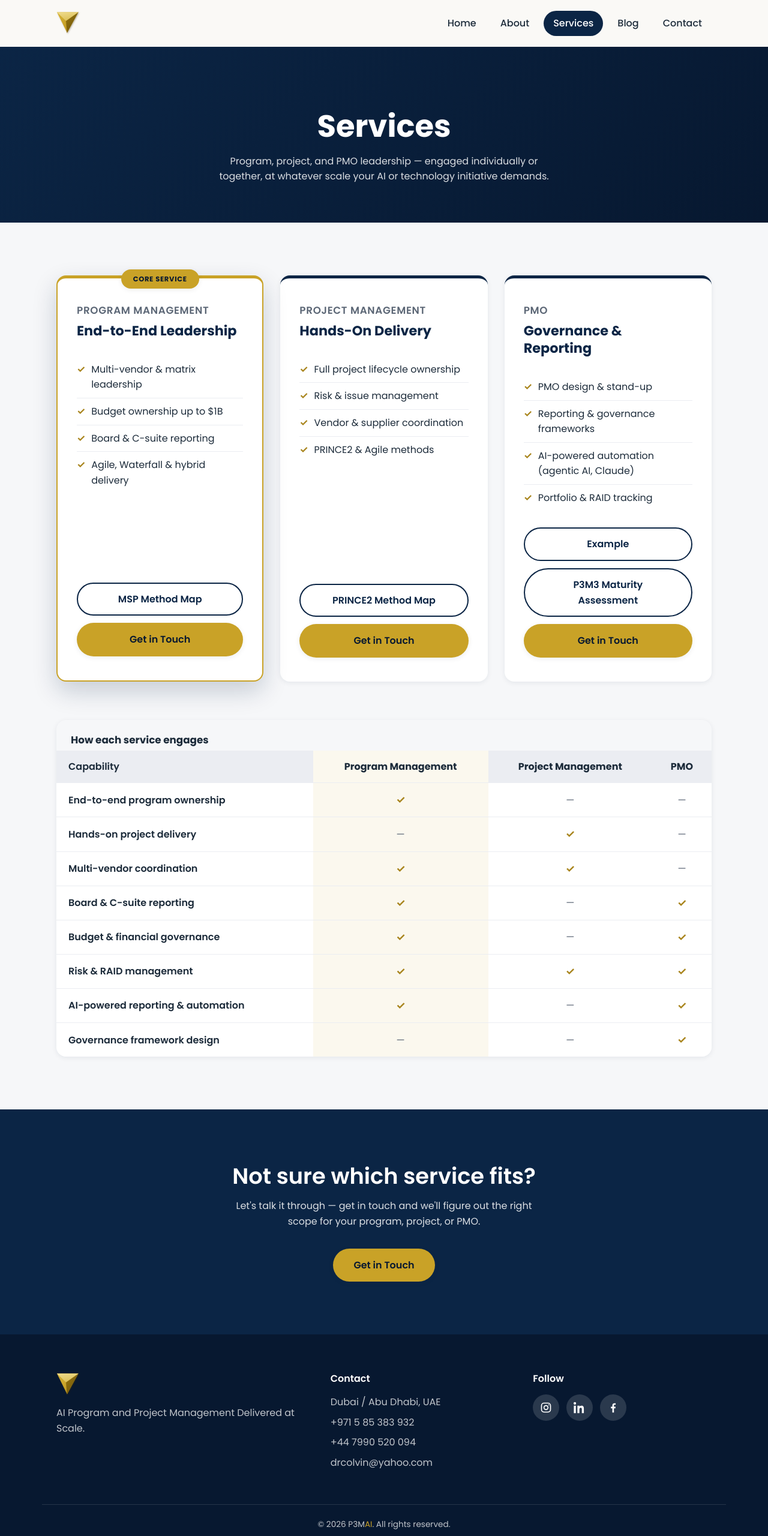
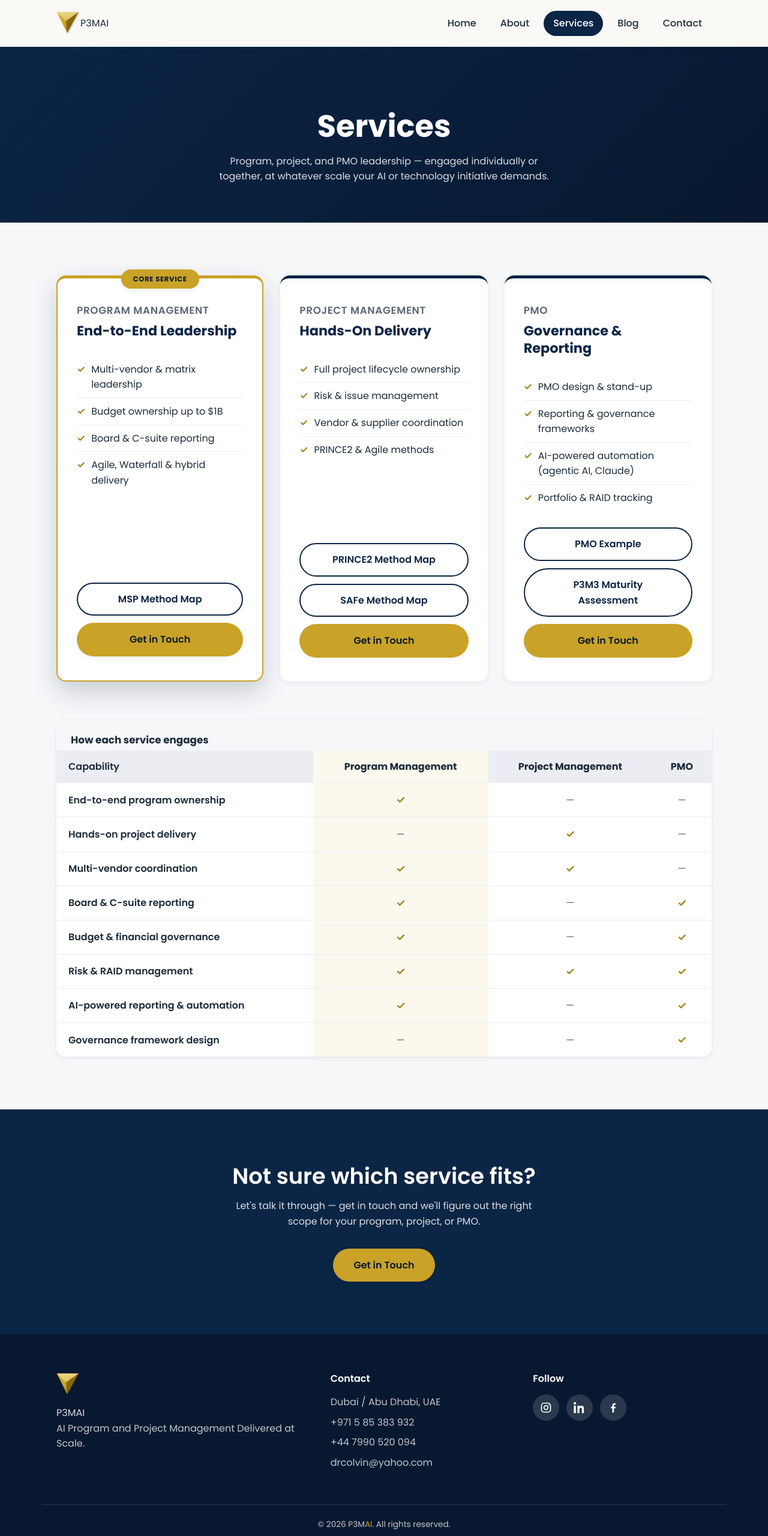
Before and after one commit to DRC63/p3mai-website, a plain HTML site: page services.html in a window 1280 px wide. Shown: the whole page at 60% size. Drawn offline with Linux system fonts and the light colour scheme.

Commit message:
Services: add SAFe Method Map button to the Project Management card
Adds a "SAFe Method Map" button alongside PRINCE2 in the Project Management
pricing card, plus the env-aware rewrite in script.js (localhost:5177 sentinel
in dev → https://apps.p3mai.com/safe in prod), mirroring the PRINCE2/MSP links.
Bumped services.html's script.js ref to ?v=4 to bust the Rise edge cache.

Co-Authored-By: Claude Opus 4.8 <noreply@anthropic.com>

```diff
--- a/script.js
+++ b/script.js
@@ -34,6 +34,16 @@ document.addEventListener('DOMContentLoaded', function () {
   );
   if (methodMapLink && !isLocalContext) {
     methodMapLink.href = 'https://apps.p3mai.com/prince2';
+  }
+
+  /* ---------- SAFe Method Map app link (env-aware) ---------- */
+  // Project pillar's scaled-agile app; localhost:5177 sentinel in dev (method-map
+  // run with FRAMEWORK_KEY=safe-essential), the front door in prod.
+  var safeLink = document.querySelector(
+    'a[href*="localhost:5177"], a[href*="safe-method-map.onrender.com"], a[href*="apps.p3mai.com/safe"]'
+  );
+  if (safeLink && !isLocalContext) {
+    safeLink.href = 'https://apps.p3mai.com/safe';
   }
 
   /* ---------- P3M3 Maturity Assessment app link (env-aware) ---------- */
--- a/services.html
+++ b/services.html
@@ -5,11 +5,11 @@
   <meta name="viewport" content="width=device-width, initial-scale=1.0">
   <title>Services | P3MAI</title>
   <meta name="description" content="Program Management, Project Management, and PMO services from P3MAI — AI program and project management delivered at scale.">
-  <link rel="icon" type="image/svg+xml" href="favicon.svg">
+  <link rel="icon" type="image/svg+xml" href="favicon.svg?v=2">
   <link rel="preconnect" href="https://fonts.googleapis.com">
   <link rel="preconnect" href="https://fonts.gstatic.com" crossorigin>
   <link href="https://fonts.googleapis.com/css2?family=Poppins:wght@400;500;600;700&display=swap" rel="stylesheet">
-  <link rel="stylesheet" href="style.css?v=3">
+  <link rel="stylesheet" href="style.css?v=4">
 </head>
 <body>
 
@@ -19,7 +19,7 @@
 
   <header class="site-header">
     <nav class="navbar container">
-      <a href="index.html" class="logo"><img src="logo-triangle-navy.svg" alt="P3MAI" class="logo-mark"></a>
+      <a href="index.html" class="logo"><img src="logo-triangle-navy.svg" alt="P3MAI" class="logo-mark"><span class="logo-text">P3M<span class="brand-ai">AI</span></span></a>
       <button class="nav-toggle" aria-label="Toggle navigation" aria-expanded="false">
         <span></span><span></span><span></span>
       </button>
@@ -69,6 +69,7 @@
             <li>PRINCE2 &amp; Agile methods</li>
           </ul>
           <a href="http://localhost:5175" class="btn btn-outline btn-block">PRINCE2 Method Map</a>
+          <a href="http://localhost:5177" class="btn btn-outline btn-block">SAFe Method Map</a>
           <a href="contact.html" class="btn btn-accent btn-block">Get in Touch</a>
         </div>
 
@@ -81,7 +82,7 @@
             <li>AI-powered automation (agentic AI, Claude)</li>
             <li>Portfolio &amp; RAID tracking</li>
           </ul>
-          <a href="http://localhost:5173" class="btn btn-outline btn-block">Example</a>
+          <a href="http://localhost:5173" class="btn btn-outline btn-block">PMO Example</a>
           <a href="http://localhost:5174" class="btn btn-outline btn-block">P3M3 Maturity Assessment</a>
           <a href="contact.html" class="btn btn-accent btn-block">Get in Touch</a>
         </div>
@@ -168,7 +169,7 @@
   <footer class="site-footer">
     <div class="container footer-grid">
       <div class="footer-brand">
-        <img src="logo-triangle-white.svg" alt="P3MAI" class="footer-logo-mark">
+        <span class="footer-logo-lockup"><img src="logo-triangle-white.svg" alt="P3MAI" class="footer-logo-mark"><span class="logo-text">P3M<span class="brand-ai">AI</span></span></span>
         <p>AI Program and Project Management Delivered at Scale.</p>
       </div>
       <div class="footer-contact">
@@ -198,6 +199,6 @@
     </div>
   </footer>
 
-  <script src="script.js?v=3"></script>
+  <script src="script.js?v=4"></script>
 </body>
 </html>
```
